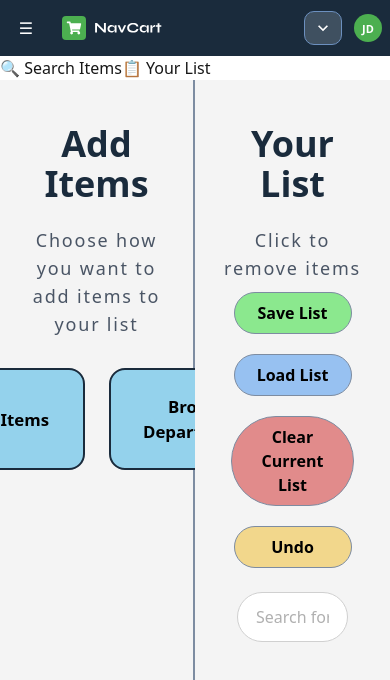
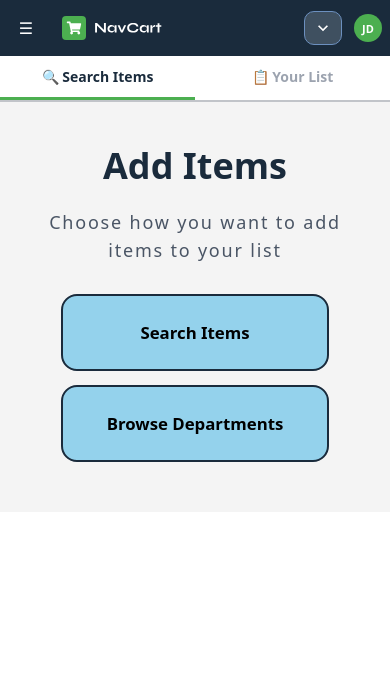
Before and after one commit to nathankhoury/navcart, a Next.js app: page /list-manager in a window 390 px wide. Shown: the top 680 px of the page. Built offline with nearby package versions, Linux system fonts and the light colour scheme.

Commit message:
fix for new manage list page, mobile fix

```diff
--- a/app/css/styles.css
+++ b/app/css/styles.css
@@ -515,3 +515,130 @@
     z-index: 9999;
     font-size: 0.95rem;
 }
+
+/* =========================================================
+   PAGE WRAPPER - navbar + tab bar, scrollable content
+   ========================================================= */
+
+#lm-page-wrapper {
+    display: flex;
+    flex-direction: column;
+    height: 100vh;
+    overflow: hidden;
+    background: white;
+    color: black;
+}
+
+/* Tab bar - always visible, never scrolls */
+#lm-tab-bar {
+    display: flex;
+    flex-shrink: 0;
+    border-bottom: 2px solid #c1c4c9;
+    background: white;
+}
+
+.lm-tab-btn {
+    flex: 1;
+    padding: 10px 0;
+    font-size: 14px;
+    font-weight: 600;
+    font-synthesis: none;
+    color: #9ca3af;
+    background: none;
+    border: none;
+    border-bottom: 3px solid transparent;
+    cursor: pointer;
+    transition: color 0.15s ease, border-color 0.15s ease;
+}
+
+.lm-tab-btn:hover {
+    color: #4b5563;
+}
+
+.lm-tab-btn--active {
+    color: #1A2B3C;
+    border-bottom-color: #4CAF50;
+}
+
+/* =========================================================
+   MAIN TWO-COLUMN LAYOUT - desktop shows both panels, mobile toggles between them
+   ========================================================= */
+
+/* Scrollable area below the fixed tab bar */
+#lm-content-wrapper {
+    flex: 1;
+    overflow-y: auto;
+    display: flex;
+    min-height: unset;
+}
+
+/* Left panel - flex child instead of inline-block */
+#left {
+    flex: 1;
+    display: block;
+    width: unset;
+    border-right: #7d8ca1 solid 2px;
+}
+
+/* Right panel - flex child instead of inline-block */
+#right {
+    flex: 1;
+    display: block;
+    width: unset;
+}
+
+/* Panels fill height naturally */
+.list-management-panel {
+    min-height: unset;
+}
+
+/* =========================================================
+   MOBILE (< 640px) - tab toggle between panels
+   ========================================================= */
+
+@media (max-width: 639px) {
+    #lm-content-wrapper {
+        display: block;
+    }
+
+    #left,
+    #right {
+        width: 100%;
+        border-right: none;
+    }
+
+    /* Mode selection buttons stack on mobile */
+    .mode-selection {
+        flex-direction: column;
+        align-items: center;
+        gap: 14px;
+    }
+
+    .mode-button {
+        width: 100%;
+        min-width: unset;
+    }
+
+    .lm-panel--active {
+        display: block !important;
+    }
+
+    .lm-panel--hidden {
+        display: none !important;
+    }
+}
+
+/* =========================================================
+   DESKTOP (640px+) - hide tab bar, show both panels
+   ========================================================= */
+
+@media (min-width: 640px) {
+    #lm-tab-bar {
+        display: none;
+    }
+
+    .lm-panel--active,
+    .lm-panel--hidden {
+        display: block !important;
+    }
+}
```
